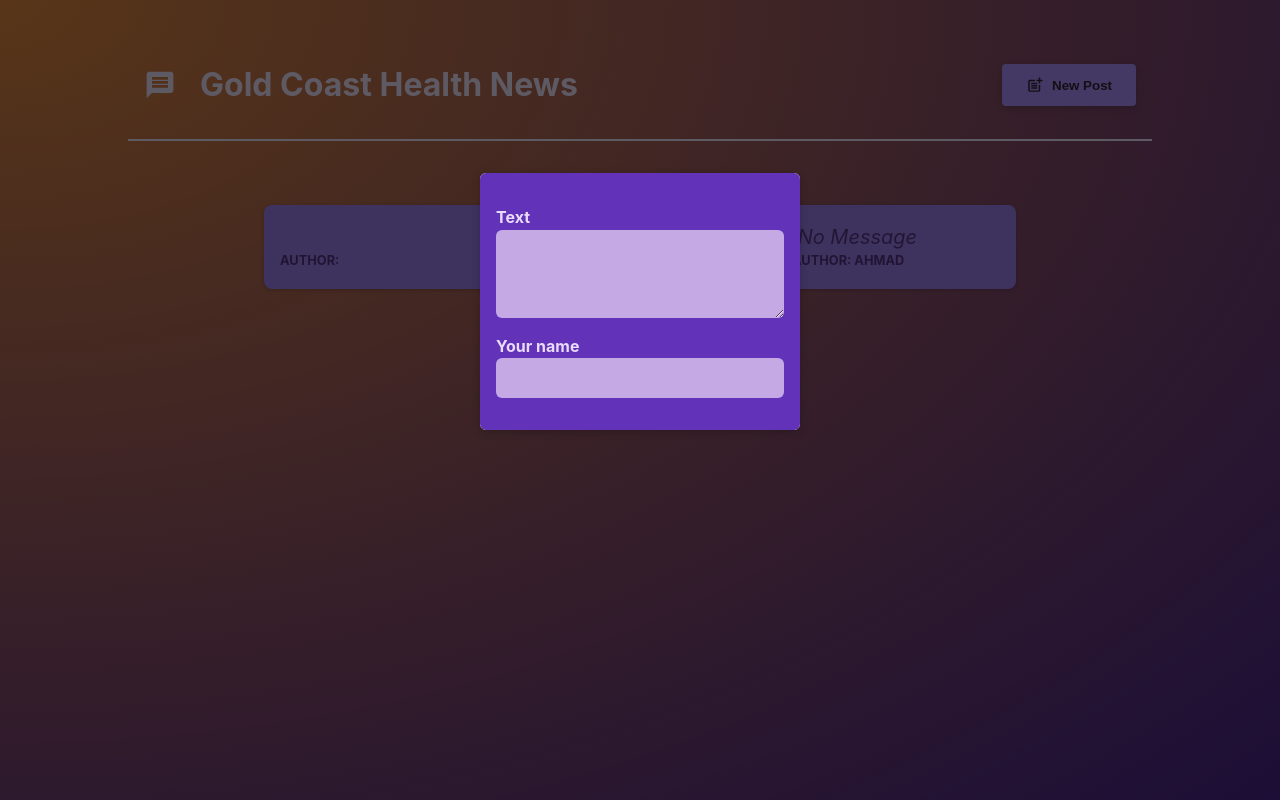
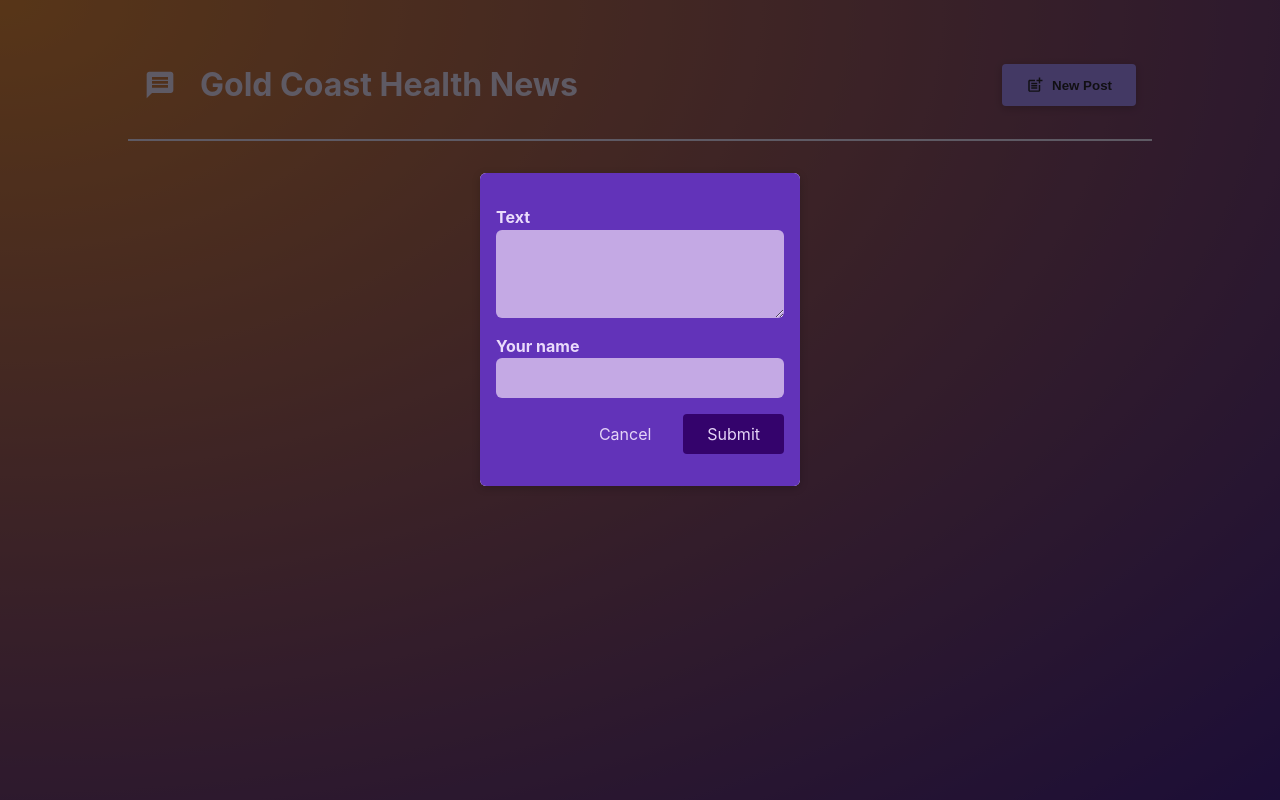
Before and after one commit to sadeedch/react, a React (Vite) app: page / in a window 1280 px wide. Both pictures are taken after a click on the button "New Post". Built offline with nearby package versions, Linux system fonts and the light colour scheme.

Commit message:
dynamic post values

```diff
--- a/src/Components/NewPost.jsx
+++ b/src/Components/NewPost.jsx
@@ -1,18 +1,45 @@
+import { useState } from 'react';
 
 import classes from './NewPost.module.css';
 
-function NewPost(props) {
-    return (
+function NewPost({ onCancel, onPostAdd }) {
+  const [enteredBody, setEnteredBody] = useState('');
+  const [enteredAuthor, setEnteredAuthor] = useState('');
 
-    <form className={classes.form}>
+  function bodyChangeHandler(event) {
+    setEnteredBody(event.target.value);
+  }
+
+  function authorChangeHandler(event) {
+    setEnteredAuthor(event.target.value);
+  }
+
+  function submitHandler(event) {
+    event.preventDefault();
+    const postData = {
+      body: enteredBody,
+      author: enteredAuthor
+    };
+
+    onPostAdd(postData);
+    onCancel();
+  }
+
+  return (
+    <form className={classes.form} onSubmit={submitHandler}>
       <p>
         <label htmlFor="body">Text</label>
-        <textarea id="body" required rows={3} onChange={props.onBodyChange} />
+        <textarea id="body" required rows={3} onChange={bodyChangeHandler} />
       </p>
-
       <p>
         <label htmlFor="name">Your name</label>
-        <input type="text" id="name" required  onChange={props.onAuthorChange}/>
+        <input type="text" id="name" required onChange={authorChangeHandler} />
+      </p>
+      <p className={classes.actions}>
+        <button type="button" onClick={onCancel}>
+          Cancel
+        </button>
+        <button>Submit</button>
       </p>
     </form>
   );
--- a/src/Components/Post.jsx
+++ b/src/Components/Post.jsx
@@ -1,13 +1,12 @@
 import classes from './Post.module.css';
 
- function Post (props) {
+function Post({ author, body }) {
   return (
     <li className={classes.post}>
-            <p className={classes.text}> {props.text} </p>
-            <p className={classes.author} > Author: {props.name} </p>
+      <p className={classes.author}>{author}</p>
+      <p className={classes.text}>{body}</p>
     </li>
-    )
+  );
 }
 
-
 export default Post;
--- a/src/Components/PostsList.jsx
+++ b/src/Components/PostsList.jsx
@@ -1,37 +1,32 @@
 import NewPost from "./NewPost"
 import Post from "./Post"
-import { useState } from 'react';
 import Modal from "./Modal";
 import classes from "./PostsList.module.css"
+import { useState } from "react";
 
-function PostsList ({isPosting, onStopPosting}) {
-    const [enteredBody, setEnteredBody] = useState("");
-    const [enteredAuthor, setEnteredAuthor] = useState("");
+function PostsList ({isPosting, onStopPosting }) {
 
+const [posts, setPosts] = useState([]);
 
-    function changeBodyHandler (event) {
-        setEnteredBody(event.target.value);
-    }
-
-    function changeAuthorHandler (event) {
-        setEnteredAuthor(event.target.value);
-    }
-
+function addPostHandler (postData) {
+   //  setPosts([postData, ...posts]);   // can also be implemented like below
+   setPosts((existingPosts) => [postData, ... existingPosts]);
+}
 return (
     <>
     {isPosting &&
     <Modal onClose = {onStopPosting}>
     <NewPost
-    onBodyChange = {changeBodyHandler}
-    onAuthorChange = {changeAuthorHandler} >
-    </NewPost>
+    onCancel={onStopPosting}
+    onPostAdd = {addPostHandler}
+    />
     </Modal>
     }
 
     <ul className= {classes.posts}>
-    <Post text = {enteredBody} name = {enteredAuthor} ></Post>
-    <Post text = {"No Message"} name = {"Sadeed"} ></Post>
-    <Post text = {"No Message"} name = {"Ahmad"} ></Post>
+    {posts.map((post) => <Post author = {post.author}  body = {post.body} ></Post> )}
+
+
     </ul>
     </>
     )
```
Lines whose indentation alone changed are shown as unchanged.
